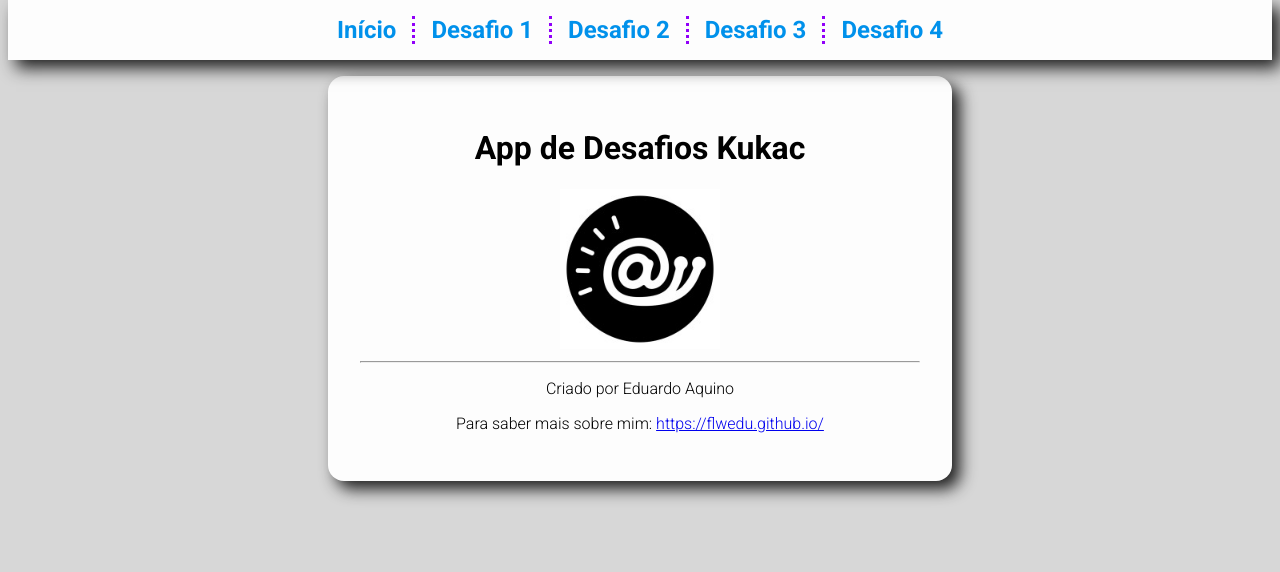
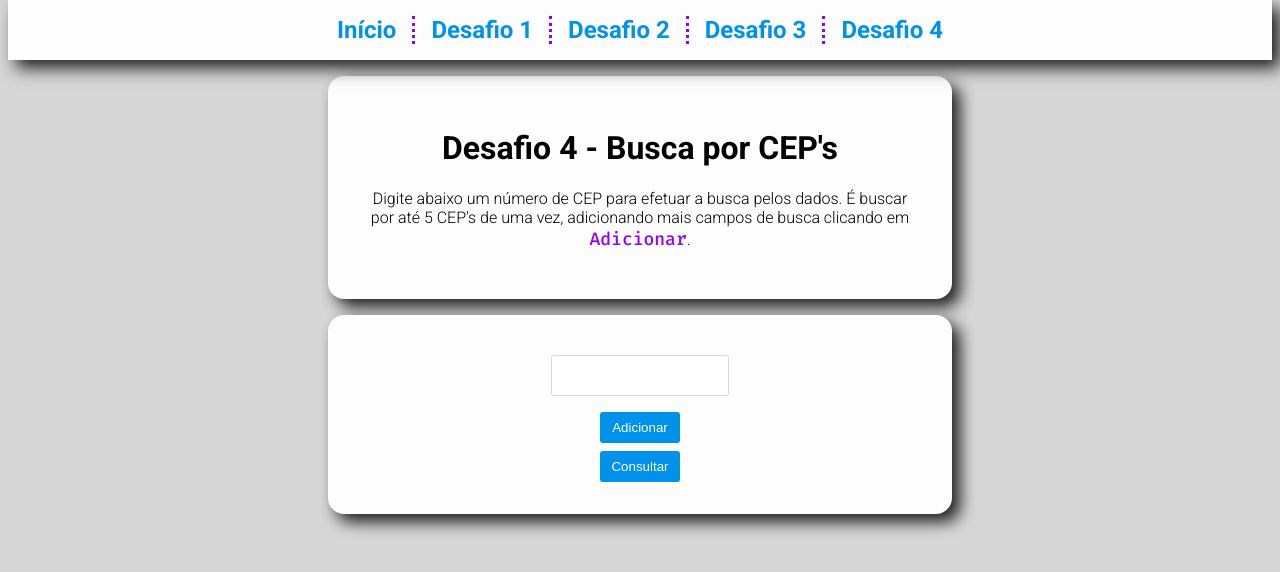
Before and after one commit to flwedu/desafio-kukac, a React (Vite) app in the folder frontend/: page /#/desafio4 in a window 1280 px wide. Before the commit this address led to /#/. Shown: the top 572 px of the page. Built offline with nearby package versions, Linux system fonts and the light colour scheme.

Commit message:
changes in text

```diff
--- a/frontend/src/pages/desafio2.tsx
+++ b/frontend/src/pages/desafio2.tsx
@@ -52,14 +52,11 @@
       <div className="card shadow rounded">
         <h1>Desafio 2 - Troco</h1>
         <p>
-          Esse algoritmo, conhecido como Greedy, decompõe um número de acordo
-          com os valores possíveis.
+          Para resolver esse desafio, será utilizado o algoritmo Greedy, que
+          serve para calcular a quantidade de notas utilizadas em um troco.
           <br />
-          Para ilustrar sua utilização, será usado um exemplo de transação em
-          que é necessário se calcular quantas notas deverão ser utilizadas para
-          passar um troco.
+          Os valores das notas possíveis para este exemplo são:
           <br />
-          Os valores das notas possíveis para este exemplo são:{" "}
           <code>R$ 100</code>, <code>R$ 10</code> e <code>R$ 1</code>.
           <br />
           Digite abaixo o preço de um objeto fictício e o valor recebido para
--- a/frontend/src/pages/desafio4.tsx
+++ b/frontend/src/pages/desafio4.tsx
@@ -28,8 +28,9 @@
       <div className="card shadow rounded">
         <h1>Desafio 4 - Busca por CEP's</h1>
         <p>
-          Digite abaixo um número de CEP para efetuar a busca pelos dados. Até 5
-          CEP's podem ser informados por busca, um em cada linha.
+          Digite abaixo um número de CEP para efetuar a busca pelos dados. É
+          buscar por até 5 CEP's de uma vez, adicionando mais campos de busca
+          clicando em <code>Adicionar</code>.
         </p>
       </div>
       <CepForm submitFn={submit} />
```
